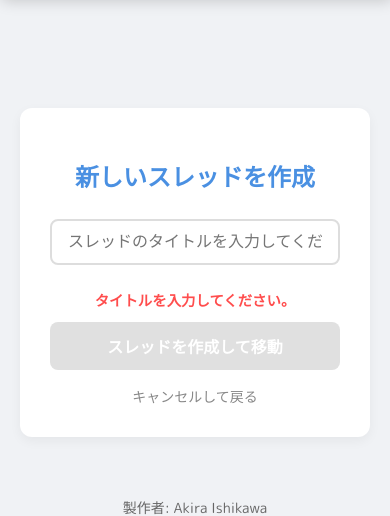
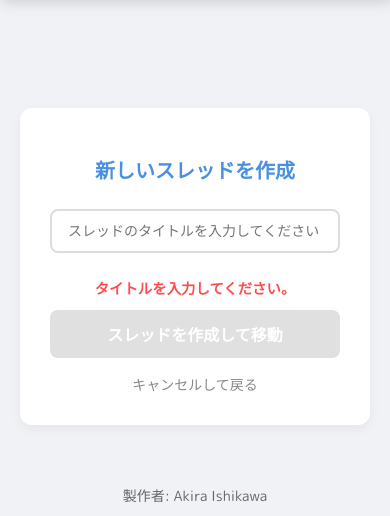
Before and after one commit to kaomatu403-arch/my-app, a Flask app: page /add_thread in a window 390 px wide. Shown: the part 52-568 px from the top of the page. Run offline with Flask 3, Linux system fonts and the light colour scheme.

Commit message:
スレッド作成画面のUI変更

```diff
--- a/static/css/style.css
+++ b/static/css/style.css
@@ -650,4 +650,12 @@ footer a:hover {
         height: 25px;
         width: 25px;
     }
+
+    .add-thread-container h2 {
+        font-size: 20px;
+    }
+
+    .input-group input {
+        font-size: 14px;
+    }
 }
```
